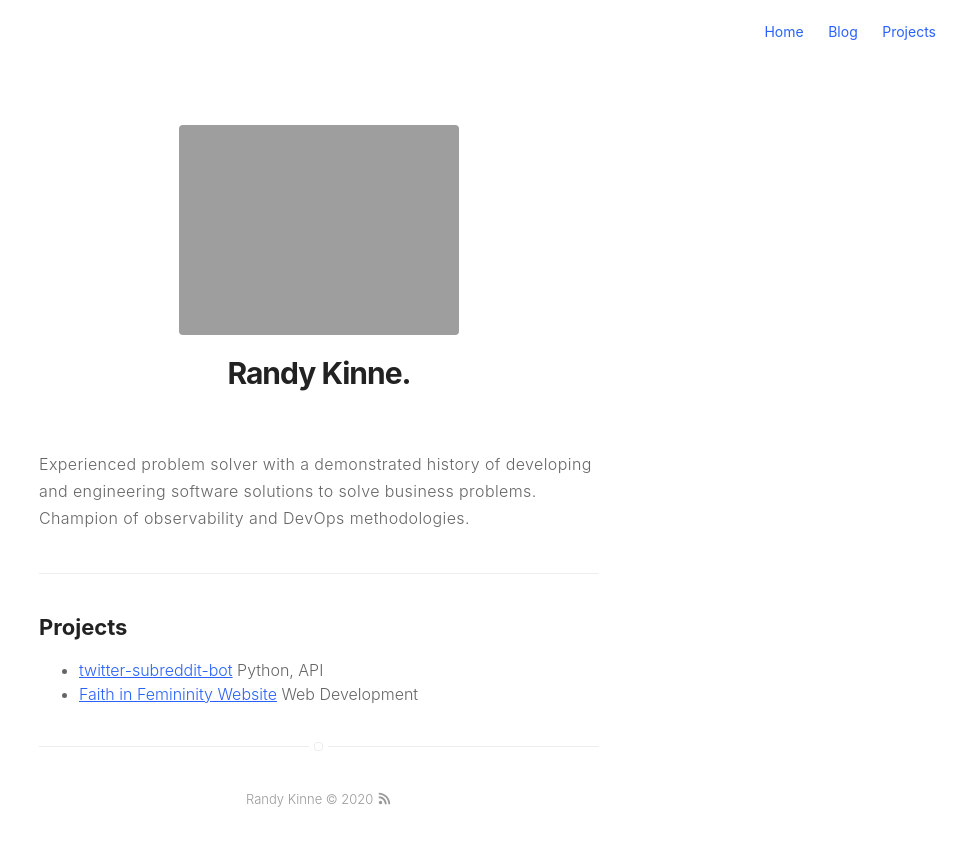
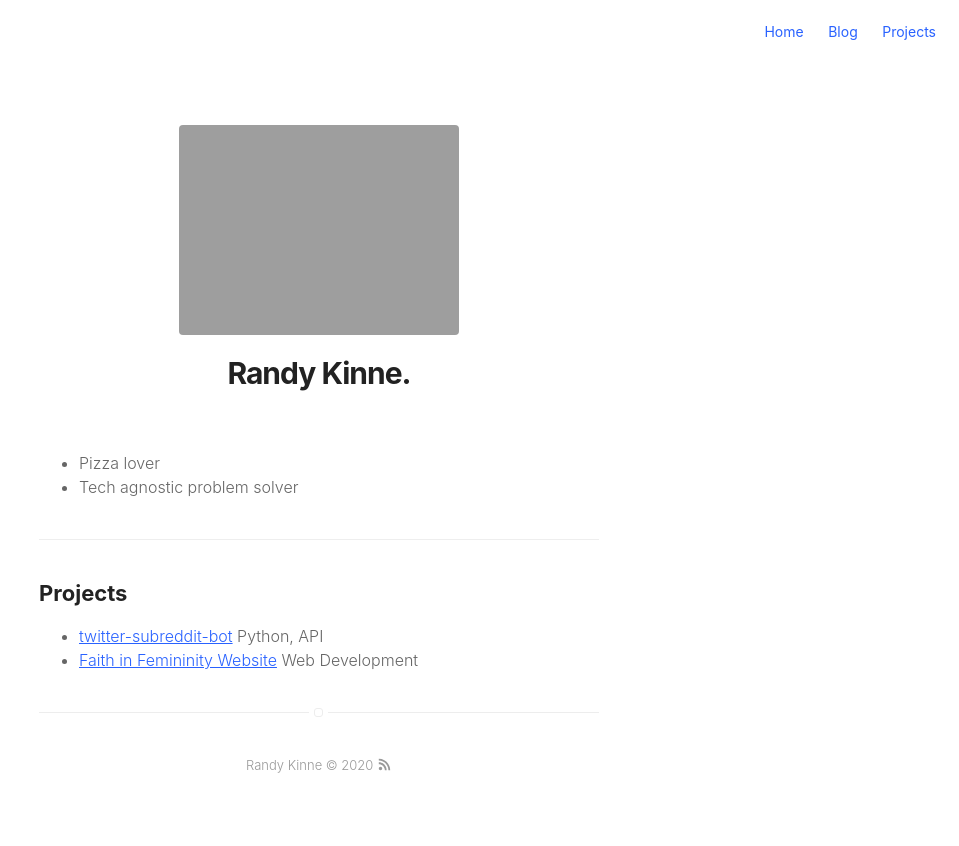
Before and after one commit to randykinne/randykinne.dev, a Jekyll site: the page built from about.md, in a window 1280 px wide. Shown: the top 846 px of the page, without its empty margins (321-1280 px from the left). Built offline with Jekyll 4.4.1, drawn with Linux system fonts in a browser that asks for light colours.

Commit message:
Adjust about message

```diff
--- a/about.md
+++ b/about.md
@@ -7,7 +7,8 @@ layout: page
 
 # Randy Kinne.
 
-Experienced problem solver with a demonstrated history of developing and engineering software solutions to solve business problems. Champion of observability and DevOps methodologies.
+- Pizza lover
+- Tech agnostic problem solver
 
 ---
 
```
